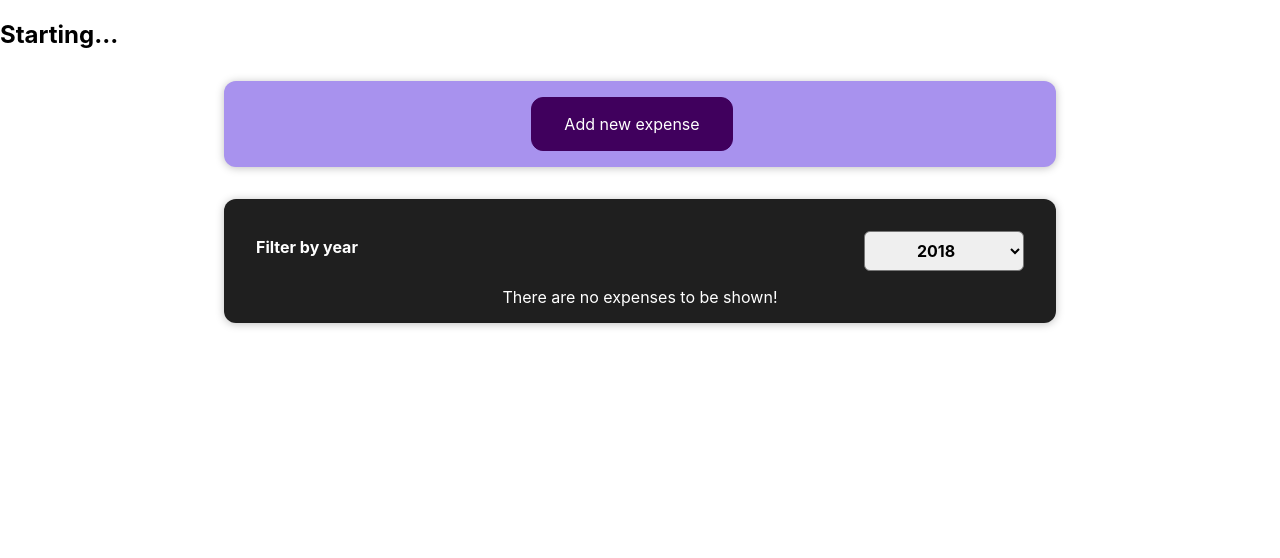
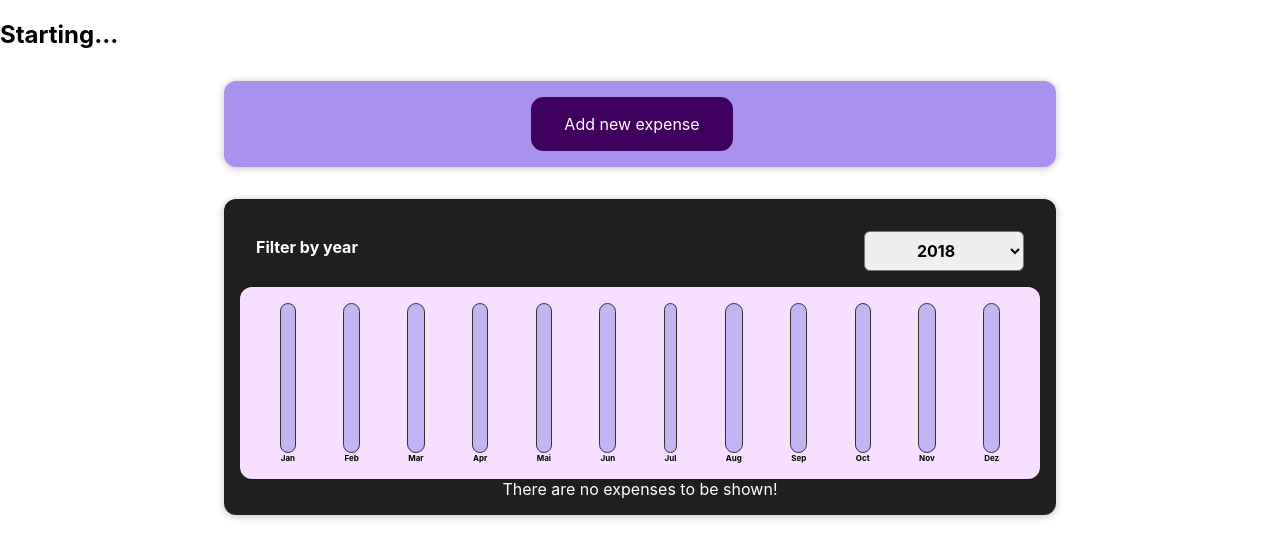
Before and after one commit to WillRock19/react-complete-guide, a React (Create React App) app: page / in a window 1280 px wide. Shown: the top 558 px of the page. Built offline with nearby package versions, Linux system fonts and the light colour scheme.

Commit message:
Adding chart

```diff
--- /dev/null
+++ b/src/components/Chart/Chart.css
@@ -0,0 +1,9 @@
+.chart {
+  padding: 1rem;
+  border-radius: 12px;
+  background-color: #f8dfff;
+  text-align: center;
+  display: flex;
+  justify-content: space-around;
+  height: 10rem;
+}
--- /dev/null
+++ b/src/components/Chart/Chart.jsx
@@ -0,0 +1,23 @@
+import ChartBar from "../ChartBar";
+
+const calculateMaxValue = (chartData) => {
+  const allValues = chartData.map((data) => data.value);
+  return Math.max(...allValues);
+};
+
+const Chart = ({ chartData }) => {
+  return (
+    <section className="chart">
+      {chartData.map((data) => (
+        <ChartBar
+          key={data.label}
+          value={data.value}
+          label={data.label}
+          maxValueFromData={calculateMaxValue(chartData)}
+        />
+      ))}
+    </section>
+  );
+};
+
+export default Chart;
--- /dev/null
+++ b/src/components/Chart/index.js
@@ -0,0 +1,4 @@
+import "./Chart.css";
+import Chart from "./Chart";
+
+export default Chart;
--- /dev/null
+++ b/src/components/ChartBar/ChartBar.css
@@ -0,0 +1,30 @@
+.chart-bar {
+  height: 100%;
+  display: flex;
+  flex-direction: column;
+  align-items: center;
+}
+
+.chart-bar__inner {
+  height: 100%;
+  width: 100%;
+  border: 1px solid #313131;
+  border-radius: 12px;
+  background-color: #c3b4f3;
+  overflow: hidden;
+  display: flex;
+  flex-direction: column;
+  justify-content: flex-end;
+}
+
+.chart-bar__fill {
+  background-color: #4826b9;
+  width: 100%;
+  transition: all 0.3s ease-out;
+}
+
+.chart-bar__label {
+  font-weight: bold;
+  font-size: 0.5rem;
+  text-align: center;
+}
--- /dev/null
+++ b/src/components/ChartBar/ChartBar.jsx
@@ -0,0 +1,26 @@
+const calculateBarFillHeight = (currentValue, maxValueFromData) => {
+  if (maxValueFromData === 0) return "0%";
+
+  const currentValuePercentage = (currentValue * 100) / maxValueFromData;
+  const currentValuePercentageAsString = `${Math.round(
+    currentValuePercentage
+  ).toString()}%`;
+
+  return currentValuePercentageAsString;
+};
+
+const ChartBar = ({ label, value, maxValueFromData }) => {
+  return (
+    <div className="chart-bar">
+      <div className="chart-bar__inner">
+        <div
+          className="chart-bar__fill"
+          style={{ height: calculateBarFillHeight(value, maxValueFromData) }}
+        />
+      </div>
+      <div className="chart-bar__label">{label}</div>
+    </div>
+  );
+};
+
+export default ChartBar;
--- /dev/null
+++ b/src/components/ChartBar/index.js
@@ -0,0 +1,4 @@
+import "./ChartBar.css";
+import ChartBar from "./ChartBar";
+
+export default ChartBar;
--- a/src/components/Expenses/Expenses.jsx
+++ b/src/components/Expenses/Expenses.jsx
@@ -2,7 +2,7 @@
 
 import DateFilter from "../DateFilter";
 import CardContainer from "../CardContainer";
-import ExpenseItem from "../ExpenseItem";
+import ExpensesChart from "../ExpensesChart";
 import ExpenseList from "../ExpenseList";
 
 const Expenses = ({ expenses }) => {
@@ -24,6 +24,7 @@
         selectedOption={filteredYear}
         onChangeHanlder={onYearSelectedHandler}
       />
+      <ExpensesChart expenses={filteredList} />
       <ExpenseList items={filteredList} />
     </CardContainer>
   );
--- /dev/null
+++ b/src/components/ExpensesChart/ExpensesChart.jsx
@@ -0,0 +1,31 @@
+import Chart from "../Chart";
+
+const ExpensesChart = ({ expenses }) => {
+  const chartData = [
+    { label: "Jan", value: 0 },
+    { label: "Feb", value: 0 },
+    { label: "Mar", value: 0 },
+    { label: "Apr", value: 0 },
+    { label: "Mai", value: 0 },
+    { label: "Jun", value: 0 },
+    { label: "Jul", value: 0 },
+    { label: "Aug", value: 0 },
+    { label: "Sep", value: 0 },
+    { label: "Oct", value: 0 },
+    { label: "Nov", value: 0 },
+    { label: "Dez", value: 0 },
+  ];
+
+  const initializedChartData = (expenses) => {
+    for (const expense of expenses) {
+      const month = expense.date.getMonth();
+      chartData[month].value += expense.amount;
+    }
+
+    return chartData;
+  };
+
+  return <Chart chartData={initializedChartData(expenses)} />;
+};
+
+export default ExpensesChart;
--- /dev/null
+++ b/src/components/ExpensesChart/index.js
@@ -0,0 +1,4 @@
+import "./ExpensesChart.css";
+import ExpensesChart from "./ExpensesChart";
+
+export default ExpensesChart;
```
Also changed, not shown: src/components/ExpensesChart/ExpensesChart.css (added).
